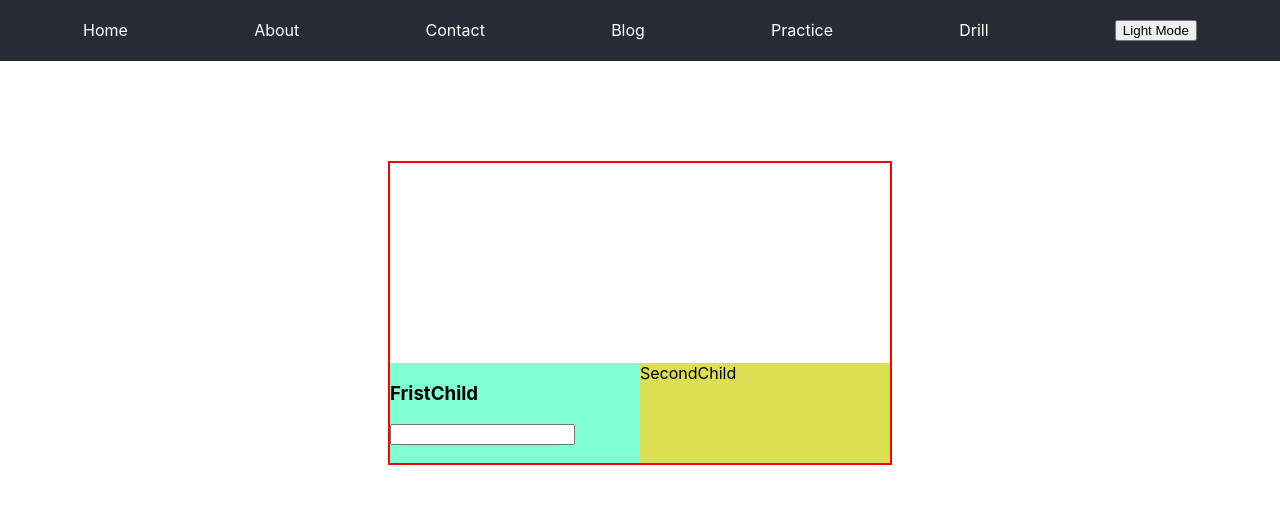
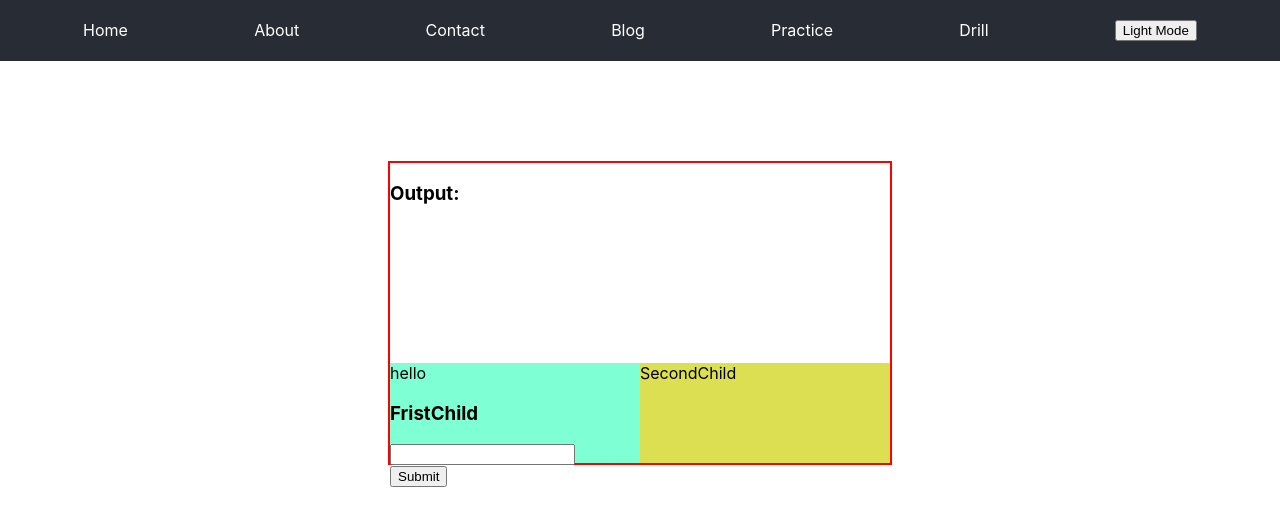
Before and after one commit to danhphuongdeptraiday/learn-react-csi, a React (Create React App) app: page /drill in a window 1280 px wide. Shown: the top 526 px of the page. Built offline with nearby package versions, Linux system fonts and the light colour scheme.

Commit message:
feat: update code base for day 8

```diff
--- a/src/pages/Drill/Drill.css
+++ b/src/pages/Drill/Drill.css
@@ -4,19 +4,25 @@
   border: 2px solid red;
   margin: 100px auto;
   display: flex;
+  flex-direction: column;
+  justify-content: space-between    ;
+}
+
+.wrapper {
+  display: flex;
   align-items: flex-end;
 }
 
-.container div {
+.wrapper div {
   height: 100px;
   width: 50%;
   background-color: azure;
 }
 
-.container div:first-child {
+.wrapper div:first-child {
   background-color: aquamarine;
 }
 
-.container div:last-child {
+.wrapper div:last-child {
   background-color: rgb(220, 223, 82);
 }
--- a/src/pages/Drill/Drill.js
+++ b/src/pages/Drill/Drill.js
@@ -1,15 +1,25 @@
-import React, { Children } from 'react'
-import "./Drill.css"
-import FristChild from './FirstChild/FristChild'
-import SecondChild from './SecondChild/SecondChild'
+import React, { Children, useState } from "react";
+import "./Drill.css";
+import FristChild from "./FirstChild/FristChild";
+import SecondChild from "./SecondChild/SecondChild";
 
 function Drill() {
+    // Callback
+    const [receive, setReceive] = useState("")
+    const sendData = (value) => {
+        setReceive(value)
+    }
+
   return (
-    <div className='container'>
-        <FristChild />
+    <div className="container">
+      <h3>Output: {receive}</h3>
+
+      <div className="wrapper">
+        <FristChild content={"hello"} sendData={sendData}/>
         <SecondChild />
+      </div>
     </div>
-  )
+  );
 }
 
-export default Drill
+export default Drill;
--- a/src/pages/Drill/FirstChild/FristChild.js
+++ b/src/pages/Drill/FirstChild/FristChild.js
@@ -1,10 +1,16 @@
 import React from "react";
 
-function FristChild() {
+function FristChild({ content, sendData }) {
+    const submitSendDate = () => {
+        sendData("Hello123")
+    }
   return (
     <div>
+      {content}
       <h3>FristChild</h3>
       <input />
+      <br />
+      <button onClick={submitSendDate}>Submit</button>
     </div>
   );
 }
```
Lines whose indentation alone changed are shown as unchanged.
